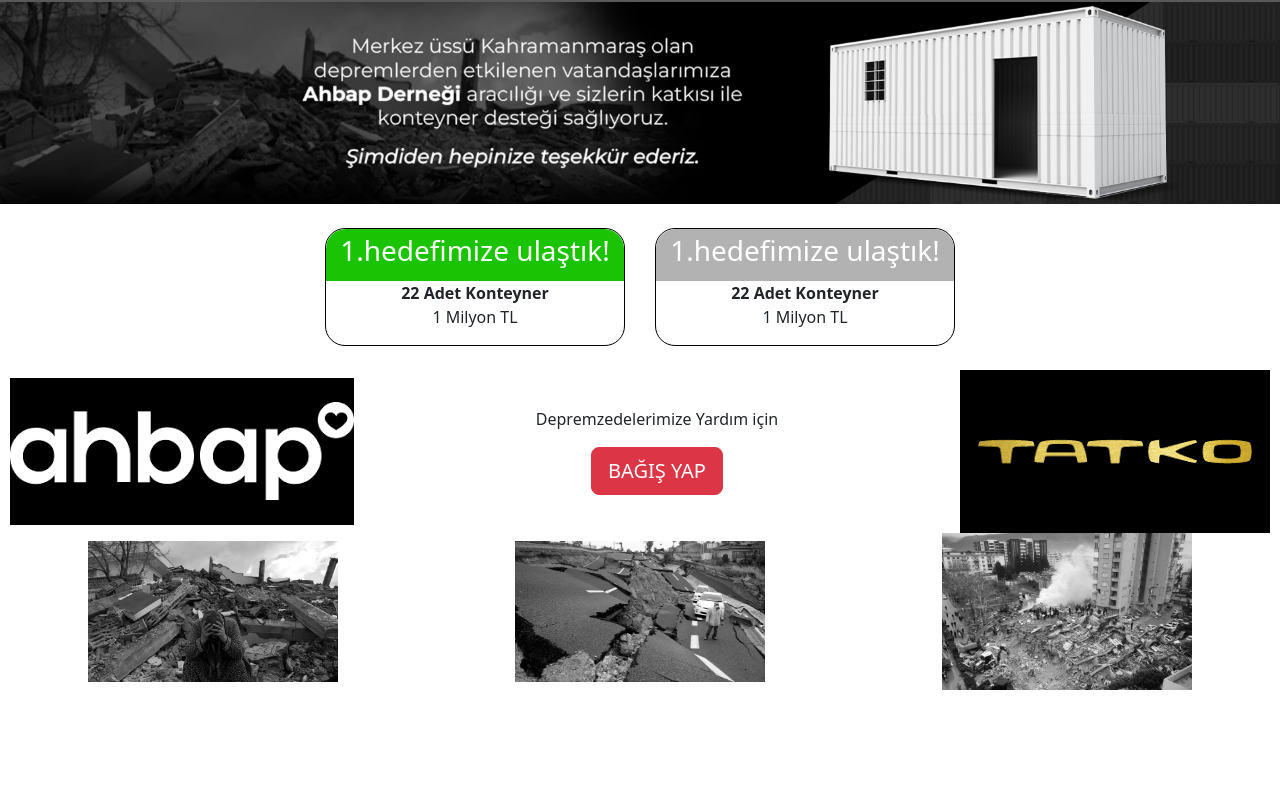
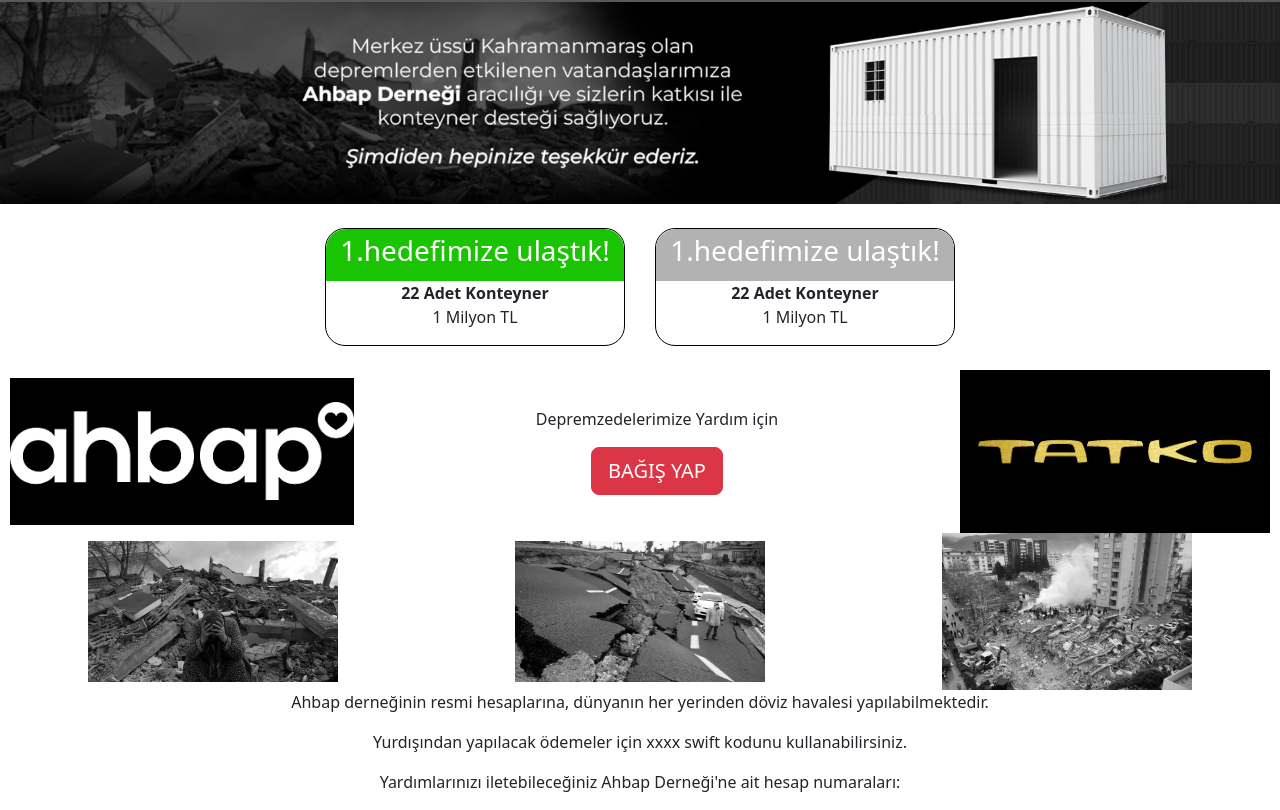
Before and after one commit to hibadem/yardimyolu, a React (Create React App) app: page / in a window 1280 px wide. Shown: the part 254-1064 px from the top of the page. Before the commit the page ends 944 px from the top, so only its background shows below. Built offline with nearby package versions, Linux system fonts and the light colour scheme.

Commit message:
Add transfer description

```diff
--- a/src/Home/index.js
+++ b/src/Home/index.js
@@ -63,6 +63,13 @@
         <img className="multibanner__image" src={photo2} alt="" />
         <img className="multibanner__image" src={photo3} alt="" />
       </section>
+
+      <section className="transfer">
+        <p>Ahbap derneğinin resmi hesaplarına, dünyanın her yerinden döviz havalesi yapılabilmektedir.</p>
+        <p>Yurdışından yapılacak ödemeler için xxxx swift kodunu kullanabilirsiniz.</p>
+        <p>Yardımlarınızı iletebileceğiniz Ahbap Derneği'ne ait hesap numaraları:</p>
+      </section>
+
     </div>
   );
 };
--- a/src/Home/index.scss
+++ b/src/Home/index.scss
@@ -86,3 +86,9 @@
         max-width: 250px;
     }
 }
+
+.transfer {
+    display: flex;
+    align-items: center;
+    flex-direction: column;
+}
```
